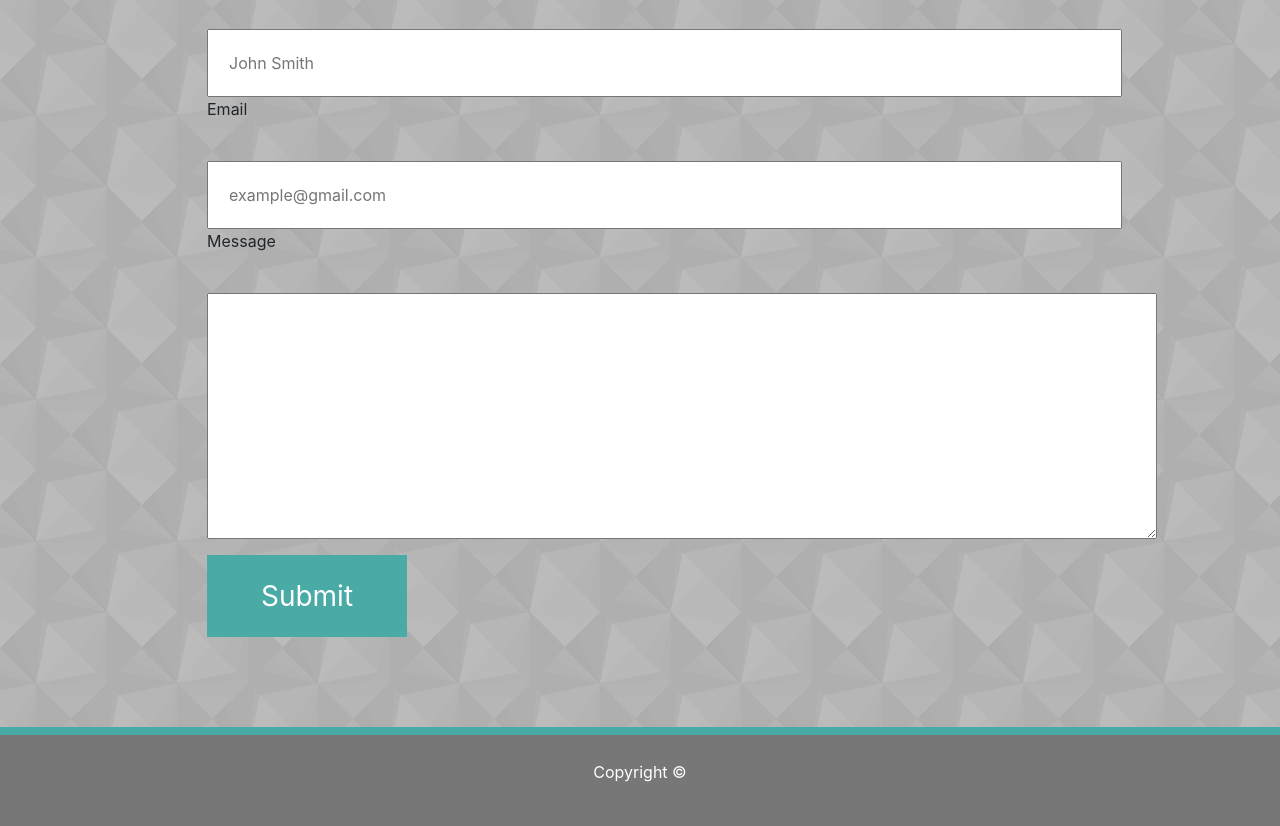
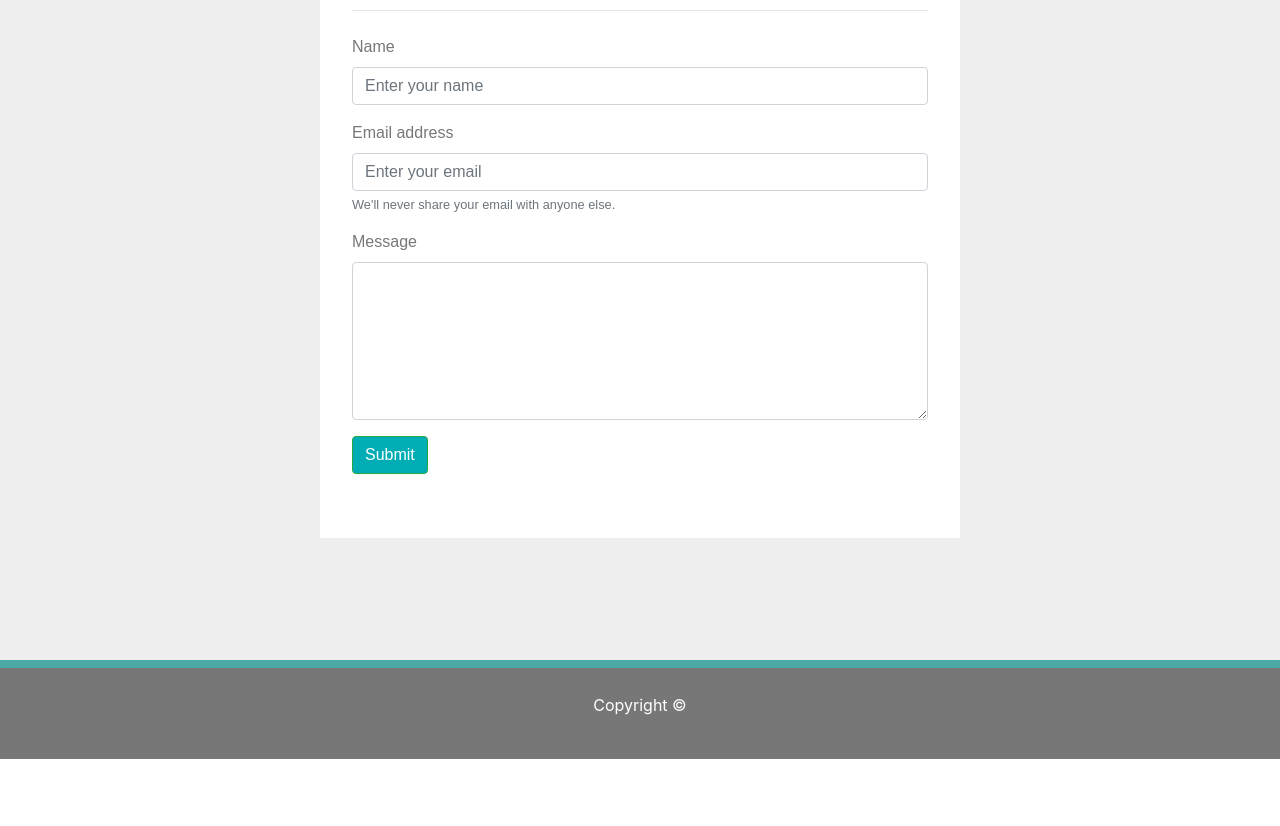
Before and after one commit to Mhr85/bootstrap-portfolio, a plain HTML site: page contact.html in a window 1280 px wide. Shown: the part 315-1141 px from the top of the page. After the commit the page ends 1074 px from the top, so only its background shows below. Drawn offline with nearby package versions, Linux system fonts and the light colour scheme.

Commit message:
finished project

```diff
--- a/assets/css/style.css
+++ b/assets/css/style.css
@@ -25,7 +25,7 @@ font-family: 'Montserrat', sans-serif;
 
 .title {
     margin: 0;
-    padding: 1% 15% 0 15%;
+    padding: 1% 25% 0 25%;
 }
 
 /* NAVBAR */
@@ -42,10 +42,9 @@ font-family: 'Montserrat', sans-serif;
 /* MIDDLE CONTAINER */
 
 .full {
-    background-color: #888;
-    background-image: url("/assets/images/diagmonds-light.png");
+    background-color: #eee;
     border-top: 0.5px solid #777;
-    padding: 7% 15%;
+    padding: 7% 25%;
 }
 
 .jumbotron {
@@ -76,3 +75,17 @@ footer {
     padding: 2%;
     text-align: center;
 }
+
+
+/* PORTFOLIO */
+
+
+.card {
+    margin: 0 20px 20px 0;
+  }
+
+
+/* PORTFOLIO & CONTACT  */
+  .btn-color {
+    background-color: #00adb5;
+  }
--- a/assets/css/style3.css
+++ /dev/null
@@ -1,56 +0,0 @@
-
-/* CONTACT */
-input {
-  width: 915px;
-  padding: 20px;
-}
-
-#txt-area {
-  width: 950px;
-}
-
-.button {
-  display: inline-block;
-  background-color:  #4aaaa5;
-  border: none;
-  color: #FFFFFF;
-  text-align: center;
-  font-size: 28px;
-  padding: 20px;
-  width: 200px;
-  transition: all 0.5s;
-  cursor: pointer;
-  margin-top: 10px;
-}
-
-.button span {
-  cursor: pointer;
-  display: inline-block;
-  position: relative;
-  transition: 0.5s;
-}
-
-.button span:after {
-  content: '\00bb';
-  position: absolute;
-  opacity: 0;
-  top: 0;
-  right: -20px;
-  transition: 0.5s;
-}
-
-.button:hover span {
-  padding-right: 25px;
-
-}
-
-.button:hover span:after {
-  opacity: 1;
-  right: 0;
-  background-color: #007F79;
-}
-
-
-.button:hover {
-  background-color: #007F79;
-}
--- a/contact.html
+++ b/contact.html
@@ -12,8 +12,7 @@
     <!-- BOOTSTRAP CSS -->
     <link rel="stylesheet" href="https://stackpath.bootstrapcdn.com/bootstrap/4.3.1/css/bootstrap.min.css" integrity="sha384-ggOyR0iXCbMQv3Xipma34MD+dH/1fQ784/j6cY/iJTQUOhcWr7x9JvoRxT2MZw1T" crossorigin="anonymous">
     <!-- CSS -->
-    <link rel="stylesheet" href="/assets/css/style.css">
-    <link rel="stylesheet" href="/assets/css/style3.css">
+    <link rel="stylesheet" href="assets/css/style.css">
 <!-- FONT AWESOME -->
     <link rel="stylesheet" href="https://use.fontawesome.com/releases/v5.7.2/css/all.css" integrity="sha384-fnmOCqbTlWIlj8LyTjo7mOUStjsKC4pOpQbqyi7RrhN7udi9RwhKkMHpvLbHG9Sr" crossorigin="anonymous">
 <!-- BOOTSTRAP JS -->
@@ -47,21 +46,29 @@
 </div>
 <!-- END OF TOP CONTAINER  -->
 <!-- BODY -->
-    <div class="full">
-        <div class="container">
-            <section id="title-about-me">
-                <h1>Contact</h1>
-                <hr>
-            </section>
-            <section id="about-me">
-                <p>Name</p><br>
-                <input type="text" placeholder="John Smith">
-                <p>Email</p><br>
-                <input type="text" placeholder="example@gmail.com">
-                <p>Message</p><br>
-                <textarea name="text" id="txt-area" cols="30" rows="10"></textarea>
-                <button class="button" style="vertical-align:middle"><span>Submit </span></button>
-            </section>
+
+<div class="container-fluid full">
+        <div class="jumbotron">
+            <h1 class="jumbotron-heading">Contact</h1>
+            <hr class="my-4">
+            <form>
+                <div class="form-group">
+                  <label for="exampleInputName1">Name</label>
+                  <input type="text" class="form-control" id="exampleInputName1" placeholder="Enter your name">
+                </div>
+
+                <div class="form-group">
+                  <label for="exampleInputEmail1">Email address</label>
+                  <input type="email" class="form-control" id="exampleInputEmail1" aria-describedby="emailHelp" placeholder="Enter your email">
+                  <small id="emailHelp" class="form-text text-muted">We'll never share your email with anyone else.</small>
+                </div>
+
+               <div class="form-group">
+                  <label for="exampleFormControlTextarea1">Message</label>
+                  <textarea class="form-control" id="exampleFormControlTextarea1" rows="6"></textarea>
+                </div>
+                <button type="submit" class="btn btn-success btn-color">Submit</button>
+            </form>
         </div>
     </div>
 <!-- FOOTER -->
```
Also changed, not shown: assets/css/style2.css (deleted, +0 -40 lines), index.html (+7 -5 lines), portfolio.html (+33 -6 lines).
